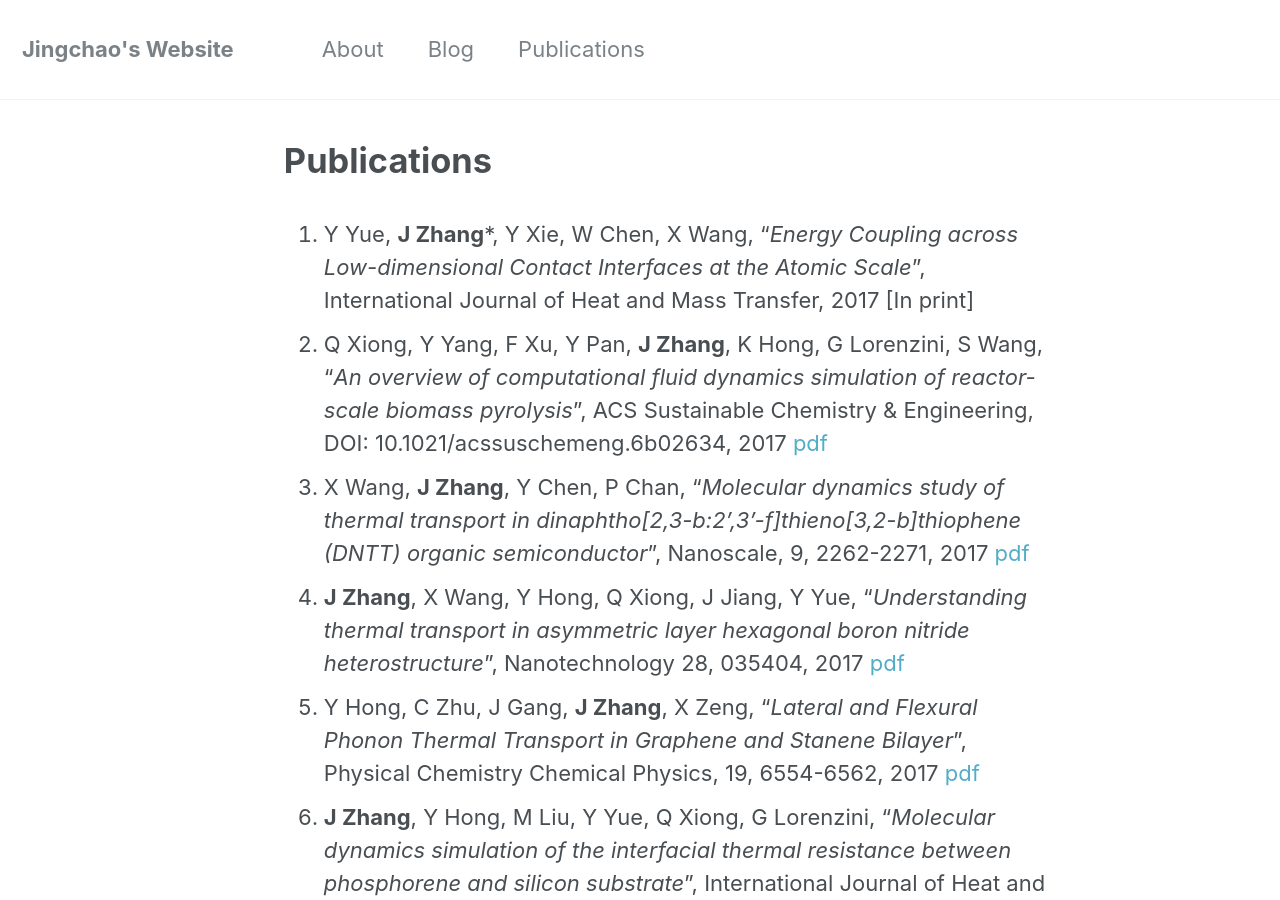
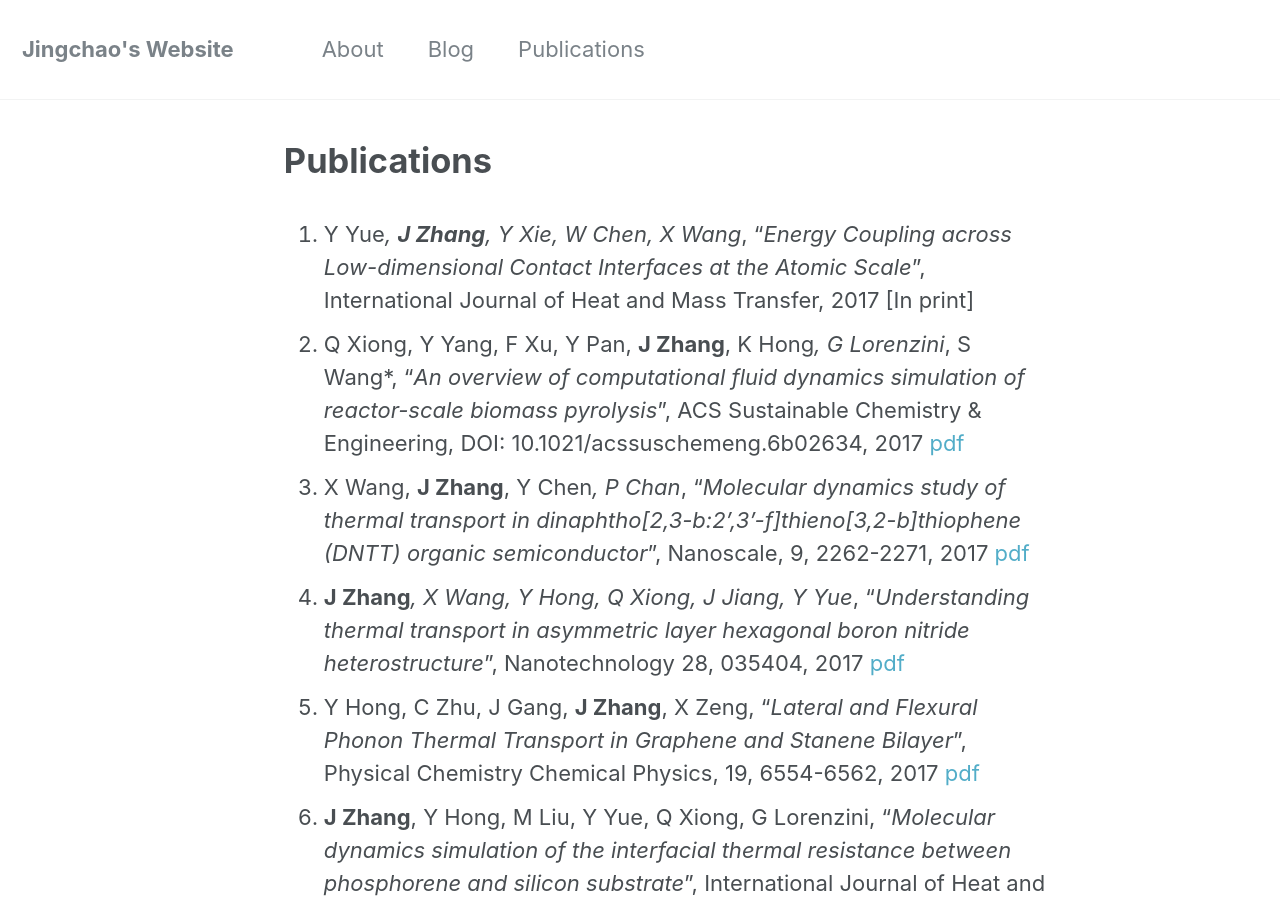
Before and after one commit to JingchaoZhang/JingchaoZhang.github.io, a Jekyll site: the page built from _pages/publications.md, in a window 1280 px wide and 900 px high. Built offline with Jekyll 4.4.1, drawn with Linux system fonts in a browser that asks for light colours.

Commit message:
Update publications.md

```diff
--- a/_pages/publications.md
+++ b/_pages/publications.md
@@ -5,10 +5,10 @@
 author_profile: false
 ---
 
-1. Y Yue, **J Zhang***, Y Xie, W Chen, X Wang, "_Energy Coupling across Low-dimensional Contact Interfaces at the Atomic Scale_", International Journal of Heat and Mass Transfer, 2017 [In print]
-1. Q Xiong, Y Yang, F Xu, Y Pan, **J Zhang**, K Hong, G Lorenzini, S Wang, "_An overview of computational fluid dynamics simulation of reactor-scale biomass pyrolysis_", ACS Sustainable Chemistry & Engineering, DOI: 10.1021/acssuschemeng.6b02634, 2017 [pdf](https://drive.google.com/file/d/0B3Yj4QkZpI-dTGVDZFdyRlhqaVE/view?usp=sharing)
-1. X Wang, **J Zhang**, Y Chen, P Chan, "_Molecular dynamics study of thermal transport in dinaphtho[2,3-b:2',3'-f]thieno[3,2-b]thiophene (DNTT) organic semiconductor_", Nanoscale, 9, 2262-2271, 2017 [pdf](https://drive.google.com/file/d/0B3Yj4QkZpI-ddHJYWmpEeWVkZ1k/view?usp=sharing)
-1. **J Zhang**, X Wang, Y Hong, Q Xiong, J Jiang, Y Yue, "_Understanding thermal transport in asymmetric layer hexagonal boron nitride heterostructure_", Nanotechnology 28, 035404, 2017 [pdf](https://drive.google.com/file/d/0B3Yj4QkZpI-dMnBVbi1oWUQ2b00/view?usp=sharing)
+1. Y Yue*, **J Zhang**, Y Xie, W Chen, X Wang*, "_Energy Coupling across Low-dimensional Contact Interfaces at the Atomic Scale_", International Journal of Heat and Mass Transfer, 2017 [In print]
+1. Q Xiong, Y Yang, F Xu, Y Pan, **J Zhang**, K Hong*, G Lorenzini*, S Wang*, "_An overview of computational fluid dynamics simulation of reactor-scale biomass pyrolysis_", ACS Sustainable Chemistry & Engineering, DOI: 10.1021/acssuschemeng.6b02634, 2017 [pdf](https://drive.google.com/file/d/0B3Yj4QkZpI-dTGVDZFdyRlhqaVE/view?usp=sharing)
+1. X Wang, **J Zhang**, Y Chen*, P Chan*, "_Molecular dynamics study of thermal transport in dinaphtho[2,3-b:2',3'-f]thieno[3,2-b]thiophene (DNTT) organic semiconductor_", Nanoscale, 9, 2262-2271, 2017 [pdf](https://drive.google.com/file/d/0B3Yj4QkZpI-ddHJYWmpEeWVkZ1k/view?usp=sharing)
+1. **J Zhang***, X Wang, Y Hong, Q Xiong, J Jiang, Y Yue*, "_Understanding thermal transport in asymmetric layer hexagonal boron nitride heterostructure_", Nanotechnology 28, 035404, 2017 [pdf](https://drive.google.com/file/d/0B3Yj4QkZpI-dMnBVbi1oWUQ2b00/view?usp=sharing)
 1. Y Hong, C Zhu, J Gang, **J Zhang**, X Zeng, "_Lateral and Flexural Phonon Thermal Transport in Graphene and Stanene Bilayer_", Physical Chemistry Chemical Physics, 19, 6554-6562, 2017 [pdf](https://drive.google.com/file/d/0B3Yj4QkZpI-dckNxSVVFWlpGbUk/view?usp=sharing)
 1. **J Zhang**, Y Hong, M Liu, Y Yue, Q Xiong, G Lorenzini, "_Molecular dynamics simulation of the interfacial thermal resistance between phosphorene and silicon substrate_", International Journal of Heat and Mass Transfer 104, 87-877, 2017 [pdf](https://drive.google.com/file/d/0B3Yj4QkZpI-deGVXQ0pybURsRjA/view?usp=sharing)
 1. Y Hong, **J Zhang** and X Zeng, "_Interlayer thermal conductance within a phosphorene and graphene bilayer_", Nanoscale, 8, 19211-19218, 2016 [pdf](https://drive.google.com/file/d/0B3Yj4QkZpI-dOF9EaGk5UnBwQm8/view?usp=sharing)
```
